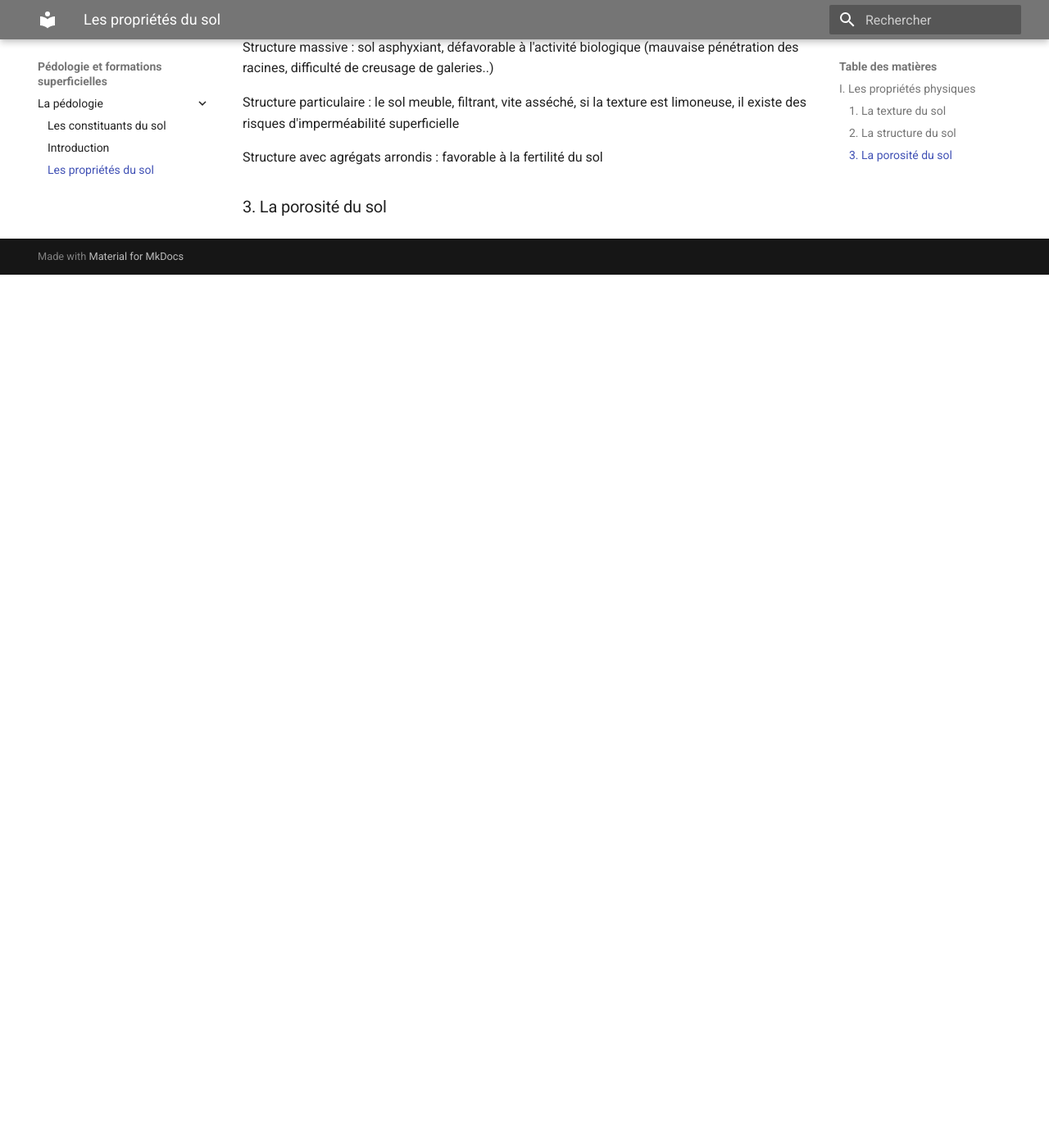
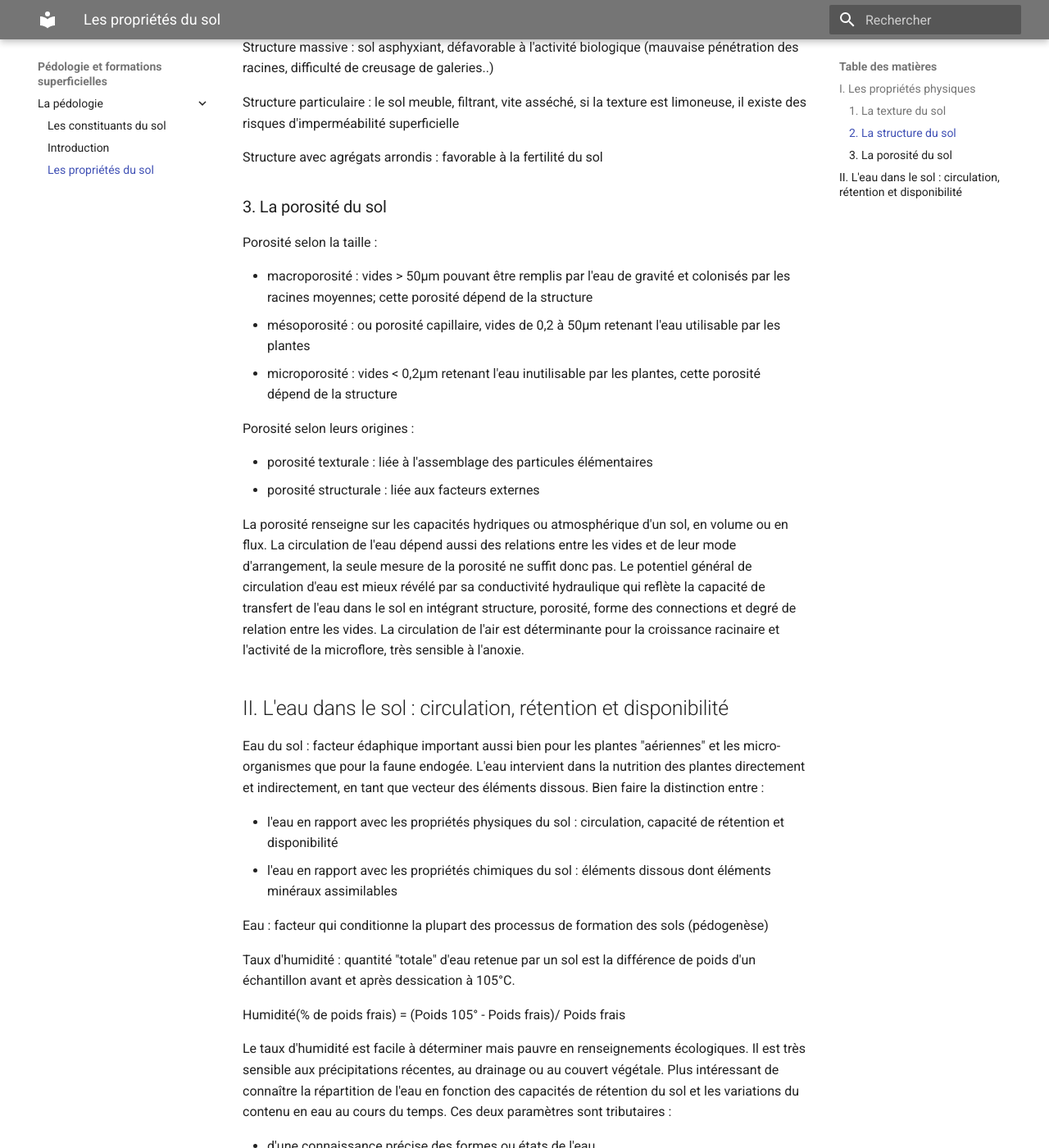
Before and after one commit to Lizeem/L3STcours, an MkDocs documentation site: the page built from Docs/Pédologie et formations superficielles/La pédologie/Propriétés du sol.md, in a window 1280 px wide and 1400 px high, scrolled down 1524 px. Shown: the whole window at 82% size. Built offline with MkDocs 1.6.1 and Material for MkDocs 9.7.7, drawn with Linux system fonts in a browser that asks for light colours; before the commit the page ends 1859 px from its top, so only the background shows below that; some of the changed text lies outside the part shown.

Commit message:
Update pédologie

```diff
--- a/Docs/Pédologie et formations superficielles/La pédologie/Propriétés du sol.md
+++ b/Docs/Pédologie et formations superficielles/La pédologie/Propriétés du sol.md
@@ -36,3 +36,61 @@ Structure particulaire : le sol meuble, filtrant, vite asséché, si la texture
 Structure avec agrégats arrondis : favorable à la fertilité du sol
 
 ### 3. La porosité du sol
+
+Porosité selon la taille :
+
+- macroporosité : vides > 50µm pouvant être remplis par l'eau de gravité et colonisés par les racines moyennes; cette porosité dépend de la structure
+- mésoporosité : ou porosité capillaire, vides de 0,2 à 50µm retenant l'eau utilisable par les plantes
+- microporosité : vides < 0,2µm retenant l'eau inutilisable par les plantes, cette porosité dépend de la structure
+
+Porosité selon leurs origines :
+
+- porosité texturale : liée à l'assemblage des particules élémentaires
+- porosité structurale : liée aux facteurs externes
+
+La porosité renseigne sur les capacités hydriques ou atmosphérique d'un sol, en volume ou en flux. La circulation de l'eau dépend aussi des relations entre les vides et de leur mode d'arrangement, la seule mesure de la porosité ne suffit donc pas. Le potentiel général de circulation d'eau est mieux révélé par sa conductivité hydraulique qui reflète la capacité de transfert de l'eau dans le sol en intégrant structure, porosité, forme des connections et degré de relation entre les vides. La circulation de l'air est déterminante pour la croissance racinaire et l'activité de la microflore, très sensible à l'anoxie.
+
+## II. L'eau dans le sol : circulation, rétention et disponibilité
+
+Eau du sol : facteur édaphique important aussi bien pour les plantes "aériennes" et les micro-organismes que pour la faune endogée. L'eau intervient dans la nutrition des plantes directement et indirectement, en tant que vecteur des éléments dissous. Bien faire la distinction entre :
+
+- l'eau en rapport avec les propriétés physiques du sol : circulation, capacité de rétention et disponibilité
+- l'eau en rapport avec les propriétés chimiques du sol : éléments dissous dont éléments minéraux assimilables
+
+Eau : facteur qui conditionne la plupart des processus de formation des sols (pédogenèse)
+
+Taux d'humidité : quantité "totale" d'eau retenue par un sol est la différence de poids d'un échantillon avant et après dessication à 105°C.
+
+Humidité(% de poids frais) = (Poids 105° - Poids frais)/ Poids frais
+
+Le taux d'humidité est facile à déterminer mais pauvre en renseignements écologiques. Il est très sensible aux précipitations récentes, au drainage ou au couvert végétale. Plus intéressant  de connaître la répartition de l'eau en fonction des capacités de rétention du sol et les variations du contenu en eau au cours du temps. Ces deux paramètres sont tributaires :
+
+- d'une connaissance précise des formes ou états de l'eau
+- des formes de l'eau elles-mêmes dépendantes des forces de rétention.
+
+L'eau tombe sur le sol et se subdivise en 3 fractions : eau de ruissellement, eau de gravité et eau retenue
+
+Selon la force avec laquelle l'eau est retenue au sol et selon sa disponibilité pour les plantes, 3 états ou formes de l'eau dans le sol sont distingués :
+
+- l'eau de gravité : n'existe dans le sol que quelques heures ou jours après une précipitation, ou s'il existe une nappe phréatique permanente. Lorsque les forces de gravitation s'équilibrent avec la force de rétention du sol, le point de ressuyage est atteint. L'eau restent est conservée dans le sol est constitue la capacité au champ. Le taux d'humidité à la capacité au champ traduit capacité de rétention en eau du sol. Elle circule dans les pores grossiers et moyens verticalement voire obliquement. Elle peut avoir un écoulement rapide ou lent, cela dépend de la taille des pores. Si le sol est perméable, les eaux de gravité alimentent le drainage profond.
+
+- l'eau utile : mieux retenue par le sol que l'eau de gravité. Elle remplit les pores de 0,2 à 10µm de diamètre à la surface des particules. Les racines l'absorbent jusqu'au point de flétrissement permanent (état hydrique du sol au delà duquel les plantes ne peuvent plus puiser de l'eau et flétrissent). Il est atteint lorsque la force de rétention = force de succion maximale des racines
+
+- l'eau inutilisable : inutilisable par les plantes sous le point de flétrissement permanent. Forme du film très mince à la surface des particules du sol. L'eau est contenue dans les pores les plus fins de diamètre inférieur çà 0,2µm. Seule une évaporation intense permet de l'éliminer. Même à des températures élevées, il reste toujours un peu d'eau dans le sol, autour de certains minéraux dont elle assure l'hydratation.
+
+La part respective des 3 états au taux d'humidité dépend :
+
+- de la texture
+- du taux de matière organique
+- la surface des particules entre elles pour l'absorption superficielle
+
+Il existe trois forces s'exerçant sur l'eau du sol :
+
+- force de gravitation par l'attraction terrestre
+- force de rétention par les solides
+- force de succion par les plantes
+
+Lorsque la quantité d'eau diminue dans le sol, la force de rétention F augmente. La rétention en eau est caractérisée par le potentiel matriciel de l'eau dans le sol. Il s'exprime par le log de la pression négative F (pF = log10(F)). Il est équivalent à la force de succion du sol pour l'eau. Il correspond à l'énergie résultant de la pression de l'eau due :
+
+- aux effets de liaison autour des particules solides
+- aux effets de capillarités dans les pores
```
